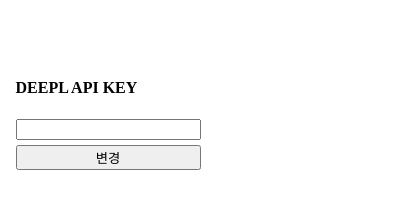
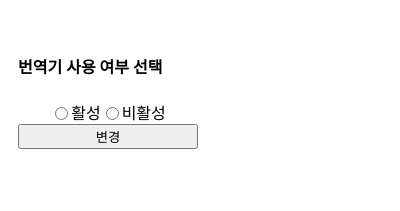
Before and after one commit to sggnology/deepl-driven-translation-chrome-extension, a browser extension: page popup.html in a window 400 px wide. Drawn offline with Linux system fonts and the light colour scheme.

Commit message:
[popup] key 입력창에서 radio input 으로 활성화 여부 변경할 수 있게끔 수정

```diff
--- a/popup.html
+++ b/popup.html
@@ -8,11 +8,14 @@
 </head>
 
 <body>
-    <div style="display: flex; justify-content: center; align-items: center; width: 200px; height: 200px;">
+    <div style="display: flex; justify-content: center; align-items: center; width: 200px; height: 150px;">
         <div style="display: flex; flex-direction: column; width: 100%; height: 100px; padding: 10px;">
-            <h4>DEEPL API KEY</h4>
-            <input type="text" name="apiKey" style="margin-bottom: 5px;" />
-            <button id="setApiKeyButton">변경</button>
+            <h4>번역기 사용 여부 선택</h4>
+            <div style="display: flex; justify-content: center; align-items: center; width: 100%; height: 30px;">
+                <input type="radio" name="activeState" value="active"> 활성
+                <input type="radio" name="activeState" value="inactive"> 비활성
+            </div>
+            <button id="setActiveStateButton">변경</button>
         </div>
     </div>
     <script src="popup.js"></script>
```
